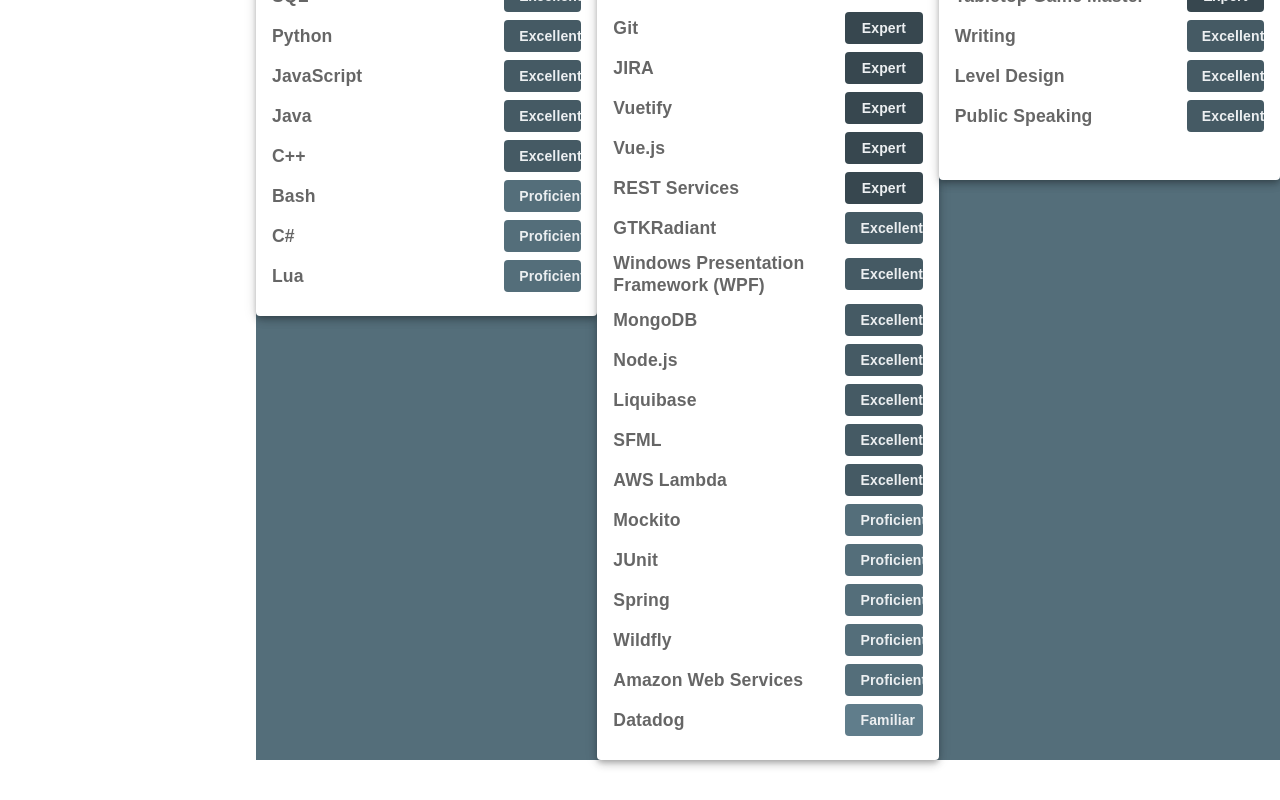
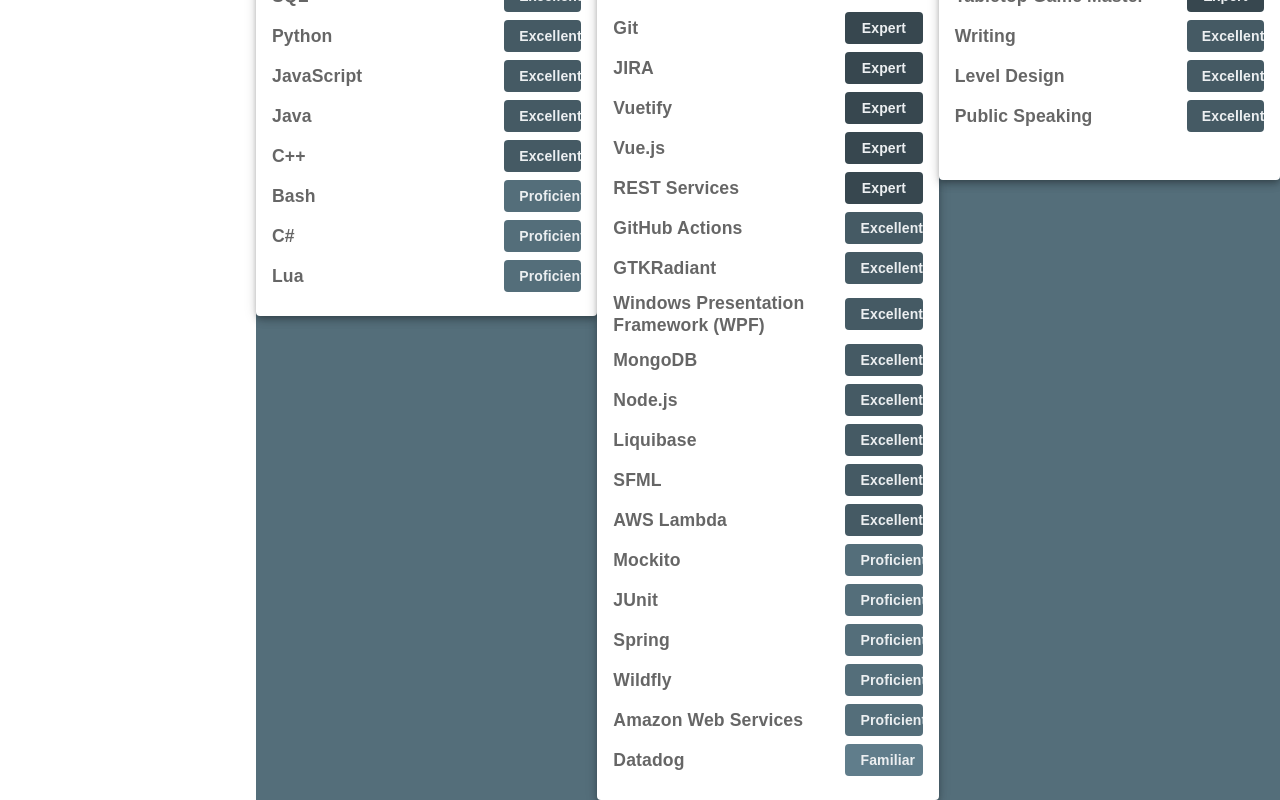
Before and after one commit to TwinHits/johngoben, a Vue app: page /#/code in a window 1280 px wide. Shown: the part 1118-1918 px from the top of the page. Before the commit the page ends 1878 px from the top, so only its background shows below. Built offline with nearby package versions, Linux system fonts and the light colour scheme; a web font is replaced by a local one.

Commit message:
Added Github Actions to tools.

```diff
--- a/src/common/constants/code.ts
+++ b/src/common/constants/code.ts
@@ -259,6 +259,10 @@ export const SKILL_DESCRIPTIONS = [
                 name: 'GTKRadiant',
                 proficiency: Proficiency.Excellent,
             },
+            {
+                name: 'GitHub Actions',
+                proficiency: Proficiency.Excellent,
+            },
         ] as CodeSkill[],
     },
     {
```
